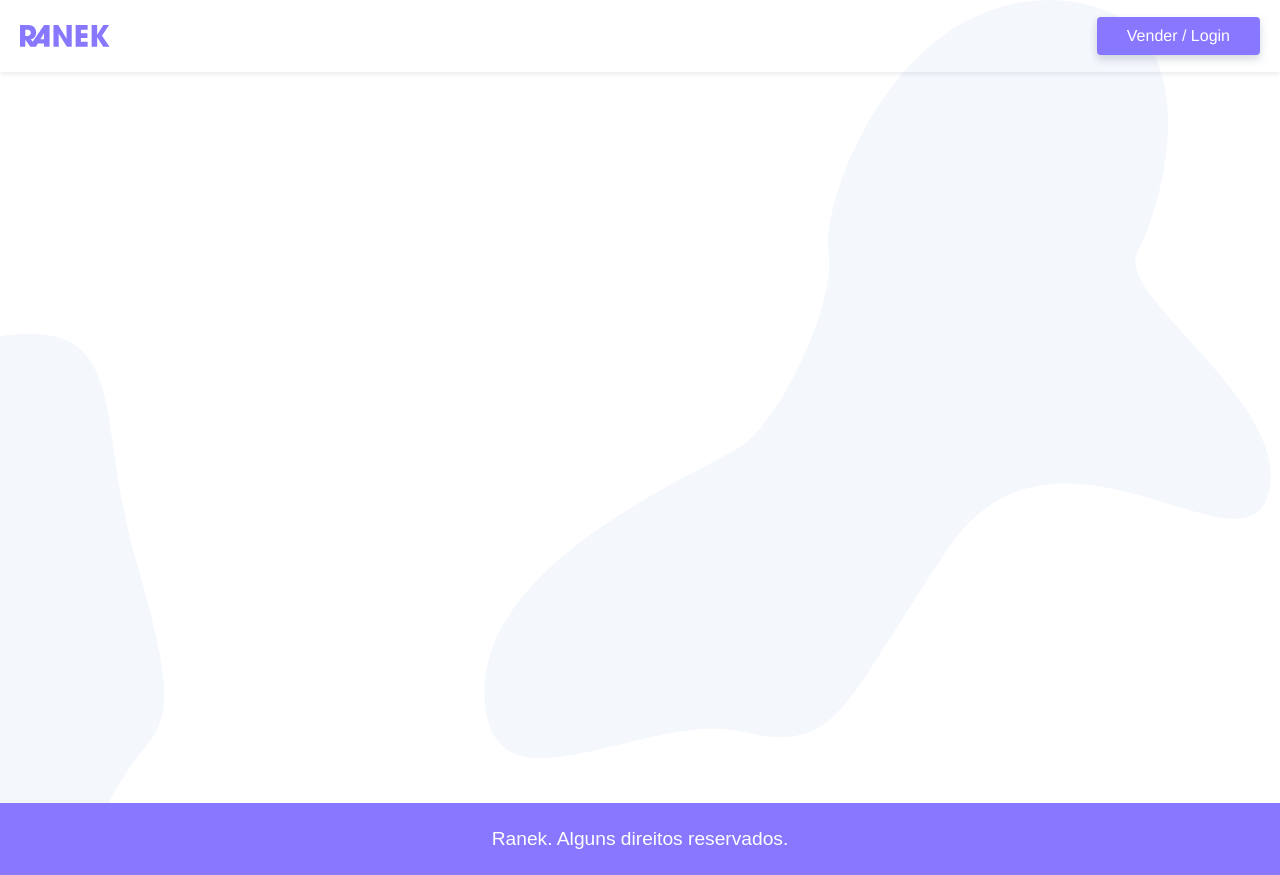
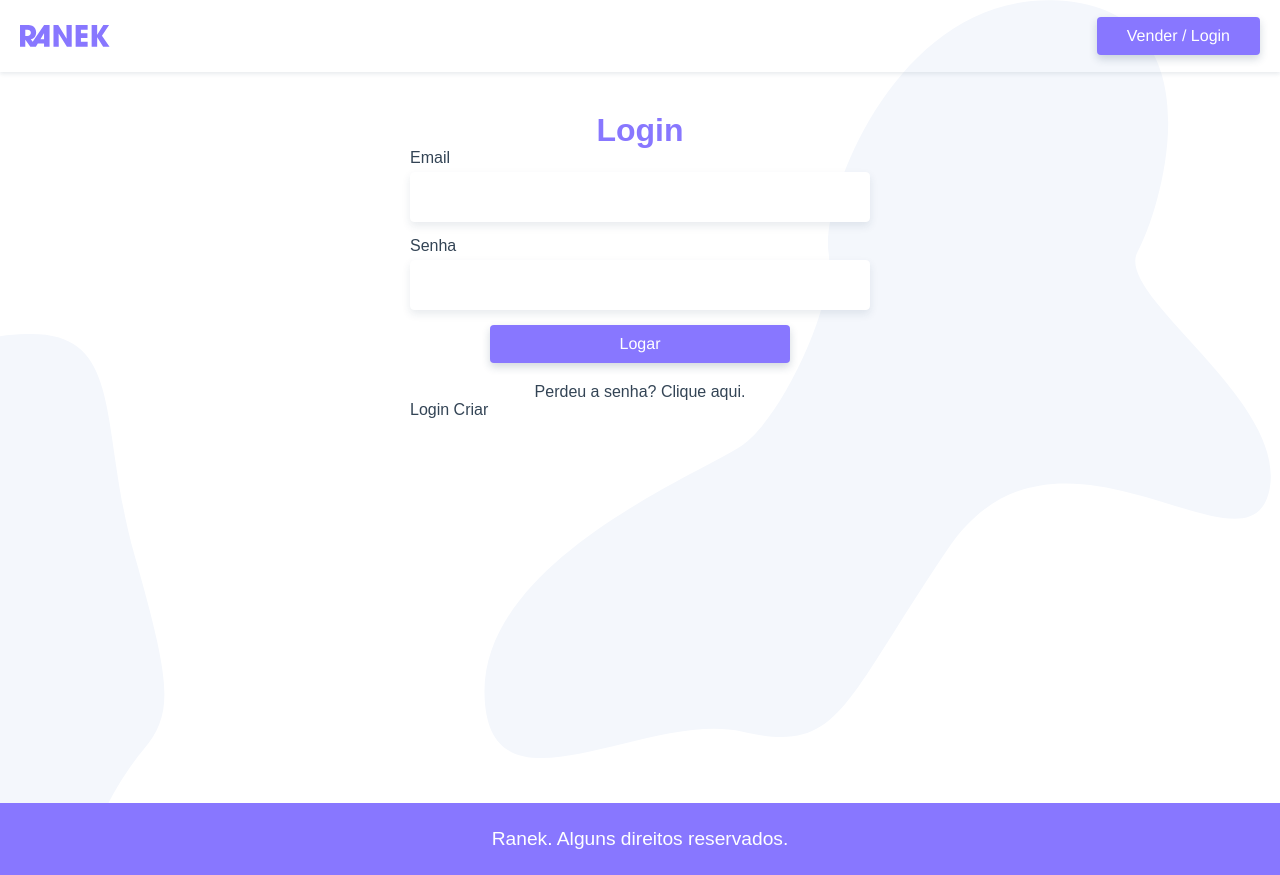
Before and after one commit to thiagofreitascarneiro/Ranek, a Vue app: page /login in a window 1280 px wide. Built offline with nearby package versions, Linux system fonts and the light colour scheme; no server answers.

Commit message:
adicionando nova pagina e criando rota de login

```diff
--- a/src/App.vue
+++ b/src/App.vue
@@ -2,7 +2,9 @@
   <div id="app">
     <TheHeader />
     <main id="main">
-      <router-view/>
+      <transition mode="out-in">
+        <router-view/>
+      </transition>
     </main>
     <TheFooter />
   </div>
@@ -82,6 +84,10 @@
   flex: 1;
 }
 
+label {
+  margin-bottom: 5px;
+}
+
 input, textarea {
   border-radius: 4px;
   border: 1px solid white;
--- /dev/null
+++ b/src/components/LoginCriar.vue
@@ -0,0 +1,14 @@
+<template>
+    <p>Login Criar</p>
+</template>
+
+<script>
+export default {
+
+}
+
+</script>
+
+<style>
+
+</style>
--- a/src/router/index.js
+++ b/src/router/index.js
@@ -1,7 +1,9 @@
 import Vue from 'vue';
 import VueRouter from 'vue-router';
 import HomeView from '../views/HomeView.vue';
-import ProdutoView from "../views/ProdutoView.vue"
+import ProdutoView from "../views/ProdutoView.vue";
+import LoginView from "../views/LoginView.vue";
+
 
 Vue.use(VueRouter)
 
@@ -21,6 +23,11 @@
       component: ProdutoView,
       props: true
     },
+    {
+      path: '/login',
+      name: 'login',
+      component: LoginView
+    },
   ],
   scrollBehavior() {
     return window.scrollTo({top: 0, behavior: "smooth"})
--- /dev/null
+++ b/src/views/LoginView.vue
@@ -0,0 +1,81 @@
+<template>
+    <section class="login">
+        <h1>Login</h1>
+        <form>
+            <label for="email">Email</label>
+            <input type="email" name="email" id="email" v-model="login.email">
+            <label for="senha">Senha</label>
+            <input type="password" name="senha" id="senha" v-model="login.senha">
+            <button class="btn" @click.prevent="logar">Logar</button>
+        </form>
+        <p class="perdeu">
+            <a href="/" target="_blank">Perdeu a senha? Clique aqui.</a>
+        </p>
+        <LoginCriar />
+    </section>
+
+</template>
+
+<script>
+import LoginCriar from "@/components/LoginCriar.vue";
+
+export default {
+    name: "LoginView",
+    components: {
+        LoginCriar
+    },
+    data() {
+        return {
+            login: {
+                email: "",
+                senha: "",
+            }
+        }
+    },
+    methods: {
+        logar() {
+
+        }
+    }
+
+}
+</script>
+
+<style scoped>
+
+.login {
+    max-width: 500px;
+    margin: 0 auto;
+    padding: 0 20px;
+}
+
+h1 {
+    text-align: center;
+    font-size: 2rem;
+    margin-top: 40px;
+    color: #87f;
+
+}
+
+form {
+    display: grid;
+}
+
+.btn {
+    width: 100%;
+    max-width: 300px;
+    margin-left: auto;
+    margin-right: auto;
+}
+
+.perdeu {
+    text-align: center;
+    margin: 20px auto 0 auto;
+}
+
+.perdeu a:hover {
+    color: #87f;
+    text-decoration: underline;
+}
+
+</style>
```
